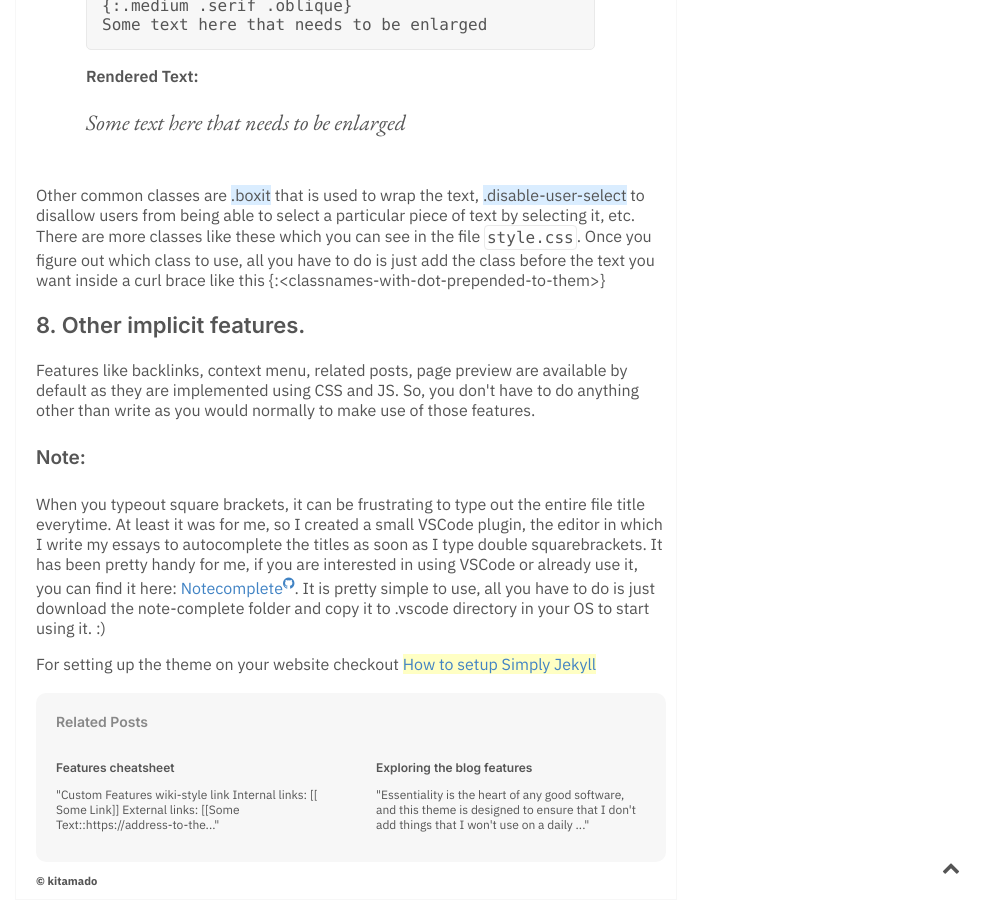
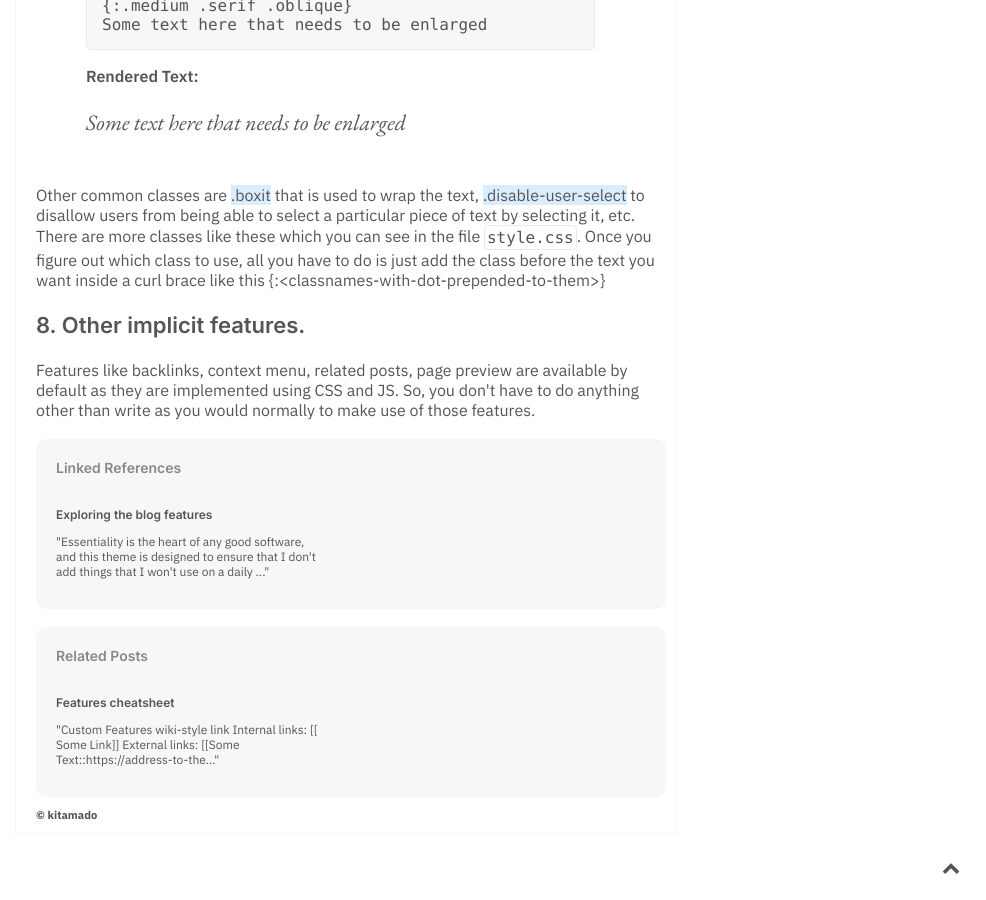
Before and after one commit to kitamado/kitamado.github.io, a Jekyll site: the page built from _posts/2020-02-01-How-to-use-simply-jekyll-features-on-your-website.md, in a window 1280 px wide and 900 px high, scrolled down 5518 px. Shown: the whole window, without its empty margins (294-1280 px from the left). Built offline with Jekyll 4.4.1, drawn with Linux system fonts in a browser that asks for light colours; comment, search, counter and statistics services are not loaded; after the commit the page ends 6352 px from its top, so only the background shows below that; some of the changed text lies outside the part shown.

Commit message:
change title

```diff
--- a/_posts/2020-02-01-How-to-use-simply-jekyll-features-on-your-website.md
+++ b/_posts/2020-02-01-How-to-use-simply-jekyll-features-on-your-website.md
@@ -5,7 +5,7 @@ comments: true
 ---
 For refresh, see [[Features cheatsheet]].
 
-Welcome to this feature usage tour. This is going to be another short post that describes how to use all the fancy features we saw in [[Exploring the features of Simply Jekyll]]. So without further ado, let's get started.
+Welcome to this feature usage tour. This is going to be another short post that describes how to use all the fancy features we saw in [[Exploring the blog features]]. So without further ado, let's get started.
 
 ## The default features
 
@@ -178,9 +178,3 @@ Other common classes are [[.boxit::highlight]] that is used to wrap the text, [[
 ### 8. Other implicit features.
 
 Features like backlinks, context menu, related posts, page preview are available by default as they are implemented using CSS and JS. So, you don't have to do anything other than write as you would normally to make use of those features.
-
-#### Note:
-When you typeout square brackets, it can be frustrating to type out the entire file title everytime. At least it was for me, so I created a small VSCode plugin, the editor in which I write my essays to autocomplete the titles as soon as I type double squarebrackets. It has been pretty handy for me, if you are interested in using VSCode or already use it, you can find it here: [[Notecomplete::https://github.com/raghuveerdotnet/scratchpad/tree/master/note-complete]]. It is pretty simple to use, all you have to do is just download the note-complete folder and copy it to .vscode directory in your OS to start using it. :)
-
-
-For setting up the theme on your website checkout [[How to setup Simply Jekyll]]
```
Also changed, not shown: _posts/2020-04-01-Exploring-the-features-of-simply-jekyll.md (+1 -4 lines).
